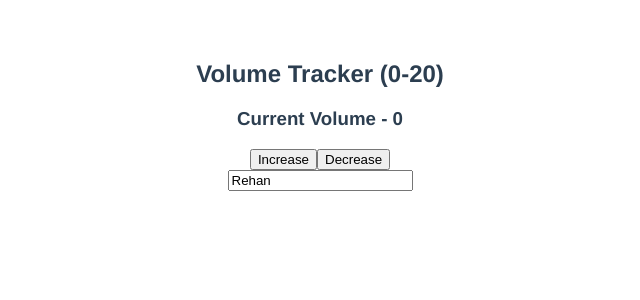
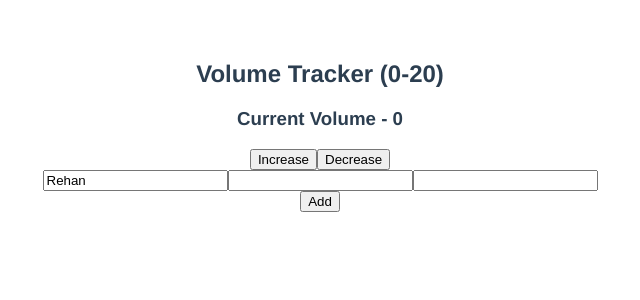
Before and after one commit to rehanrehman389/vue-learning, a Vue app: page / in a window 1280 px wide. Shown: the top 300 px of the page, without its empty margins (320-960 px from the left). Built offline with nearby package versions, Linux system fonts and the light colour scheme.

Commit message:
watcher with deep property

```diff
--- a/src/App.vue
+++ b/src/App.vue
@@ -6,6 +6,13 @@
     <button @click="volume -= 2">Decrease</button>
   </div>
   <input type="text" v-model="movie">
+
+  <input type="text" v-model="movieInfo.title">
+  <input type="text" v-model="movieInfo.actor">
+
+  <div>
+    <button @click="movieList.push('Wonder Women')">Add</button>
+  </div>
 </template>
 
 <script>
@@ -15,7 +22,12 @@ export default {
   data() {
     return {
       volume: 0,
-      movie: 'Rehan'
+      movie: 'Rehan',
+      movieInfo: {
+        title: '',
+        actor: ''
+      },
+      movieList: ['Batman', 'Superman']
     }
   },
   methods: {
@@ -33,6 +45,18 @@ export default {
         console.log(`Calling API with Moviename = ${newValue}`)
       },
       immediate: true,
+    },
+    movieInfo: {
+      handler(newValue){
+        console.log(`calling title = ${newValue.title} and actor = ${newValue.actor}`)
+      },
+      deep: true
+    },
+    movieList: {
+      handler(newValue){
+        console.log(`Updated List ${newValue}`)
+      },
+      deep: true
     }
   }
 }
```
